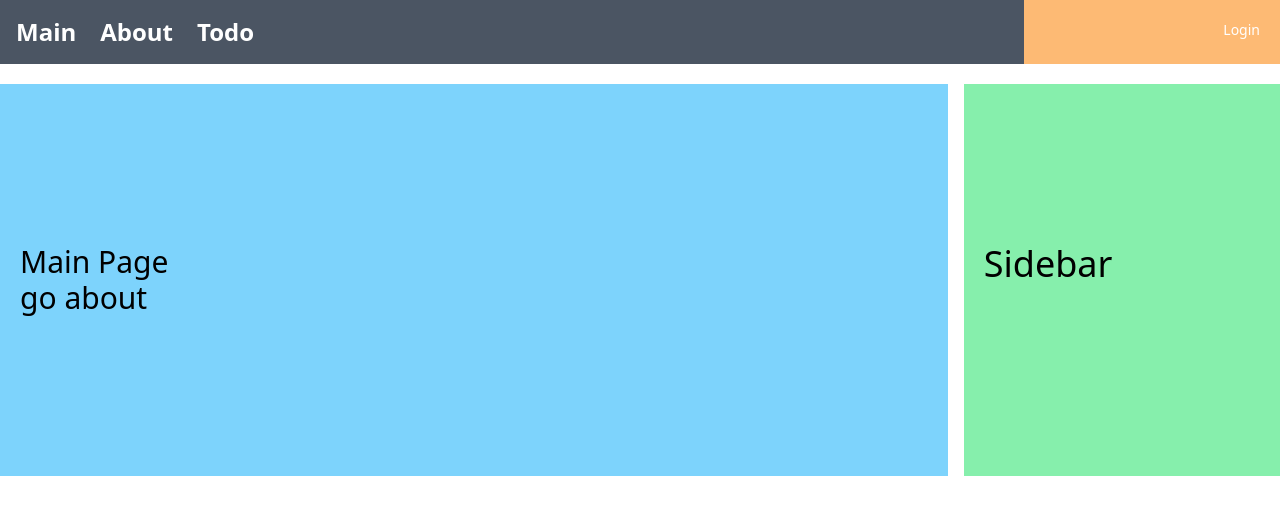
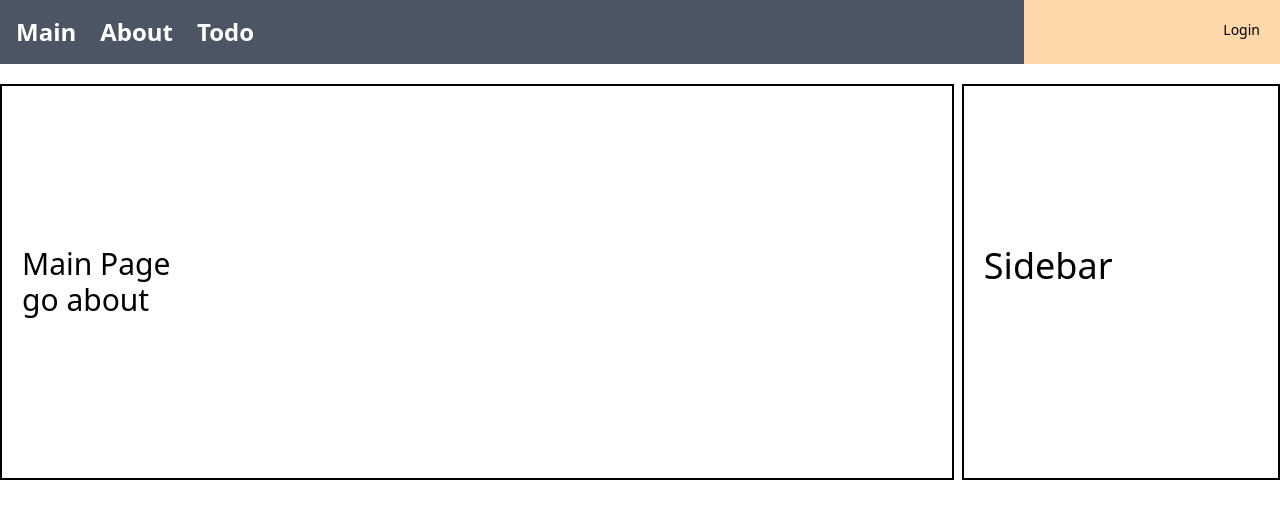
Before and after one commit to shoney921/demo_mall_client, a React (Create React App) app: page / in a window 1280 px wide. Shown: the top 518 px of the page. Built offline with nearby package versions, Linux system fonts and the light colour scheme.

Commit message:
feat: 레이아웃 css 변경

```diff
--- a/src/components/menus/BasicMenu.js
+++ b/src/components/menus/BasicMenu.js
@@ -17,8 +17,8 @@ export default function BasicMenu() {
           </li>
         </ul>
       </div>
-      <div className="w-1/5 flex justify-end bg-orange-300 p-4 font-medium">
-        <div className="text-white text-sm m-1 rounded">Login</div>
+      <div className="w-1/5 flex justify-end bg-orange-200 p-4 font-medium">
+        <div className=" text-sm m-1 rounded">Login</div>
       </div>
     </nav>
   );
--- a/src/layouts/BasicLayout.js
+++ b/src/layouts/BasicLayout.js
@@ -6,13 +6,13 @@ export default function BasicLayout({ children }) {
     <>
       <BasicMenu />
       <div
-        className="bg-white my-5 w-full flex flex-col space-y-4 md:flex-row md:space-x-4
+        className="bg-white my-5 w-full flex flex-col space-y-4 md:flex-row md:space-x-2
         md:space-y-0"
       >
-        <main className="bg-sky-300 md:w-2/3 lg:w-3/4 px-5 py-40">
+        <main className="border-black border-2 md:w-2/3 lg:w-3/4 px-5 py-40">
           {children}
         </main>
-        <aside className="bg-green-300 md:w-1/3 lg:w-1/4 px-5 py-40">
+        <aside className="border-black border-2 md:w-1/3 lg:w-1/4 px-5 py-40">
           <h1 className="text-2xl md:text-4xl"> Sidebar </h1>
         </aside>
       </div>
```
